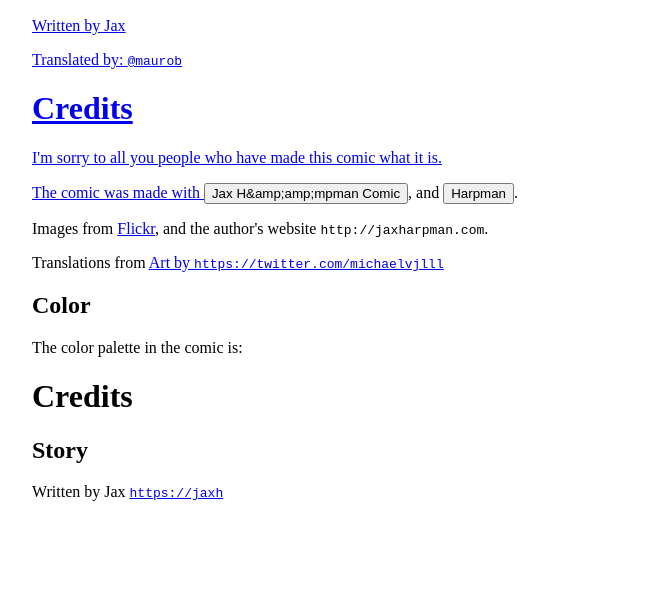
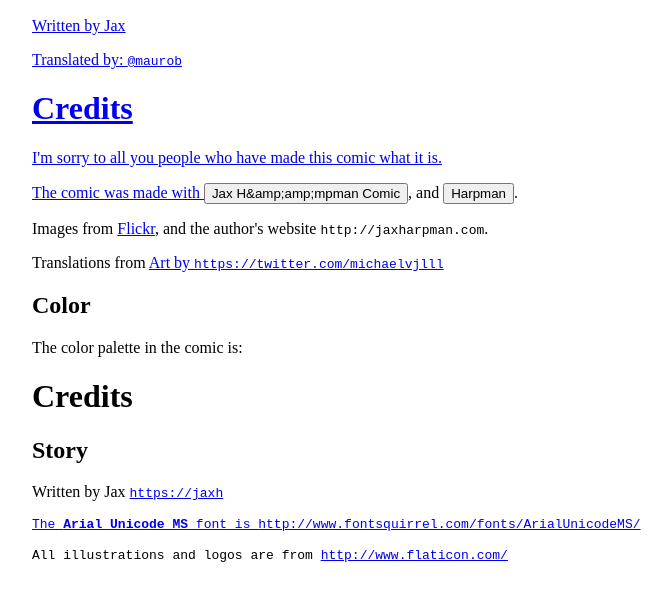
Before and after one commit to thunderrabbit/silly-book-experiment, a plain HTML site: page index.html in a window 1280 px wide. Shown: the part 3628-4226 px from the top of the page, without its empty margins (139-809 px from the left). Before the commit the page ends 4164 px from the top, so only its background shows below. Drawn offline with Linux system fonts and the light colour scheme.

```diff
--- a/index.html
+++ b/index.html
@@ -282,4 +282,9 @@ I'm sorry to all you people who have made this comic what it is.</p>
 <h2>Story</h2>
 
 <p>Written by Jax
-<a href='https://jaxharpman.com/'><code>https://jaxh
+<a href='https://jaxharpman.com/'><code>https://jaxh <p>The <b>Arial Unicode MS</b> font is <a href='http://www.fontsquirrel.com/fonts/ArialUnicodeMS/'><code>http://www.fontsquirrel.com/fonts/ArialUnicodeMS/</code></a></p>
+
+<p>All illustrations and logos are from <a href='http://www.flaticon.com'><code>http://www.flaticon.com/</code></a></p>
+
+  </body>
+</html>
```
